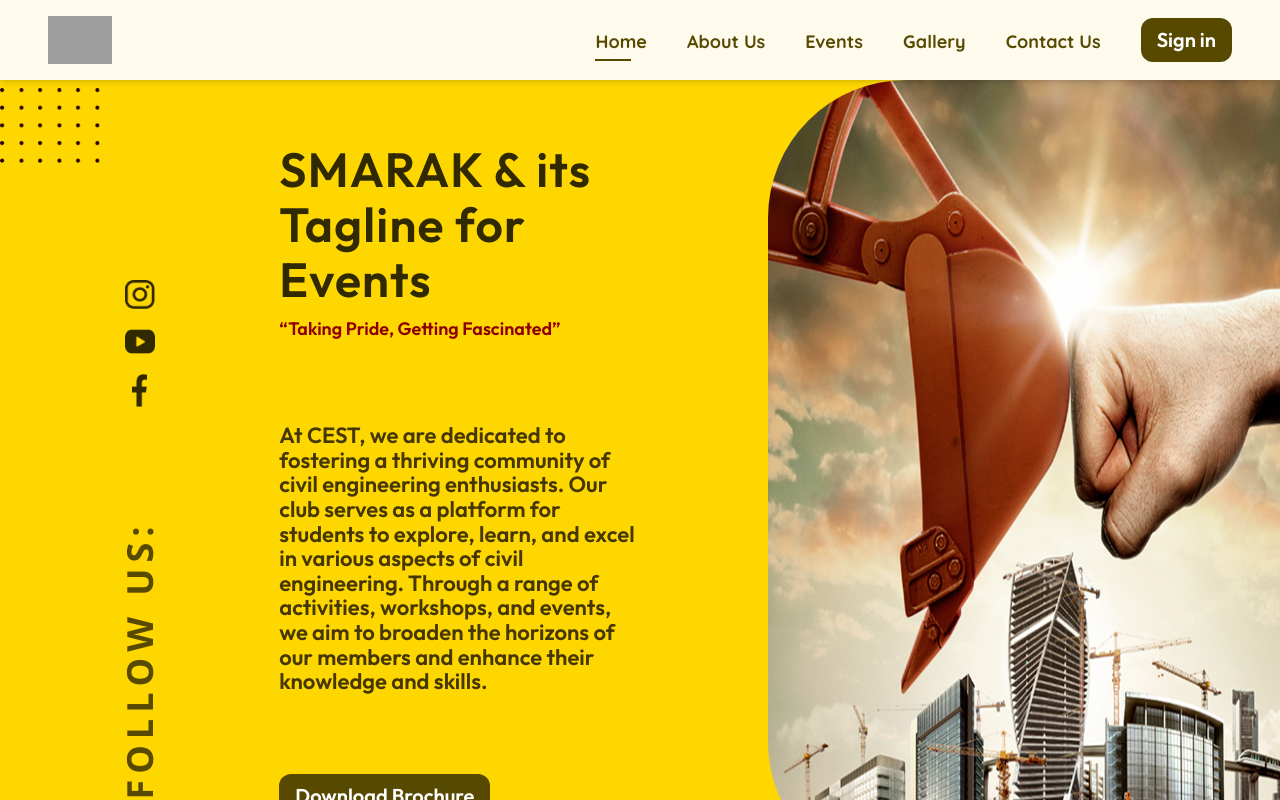
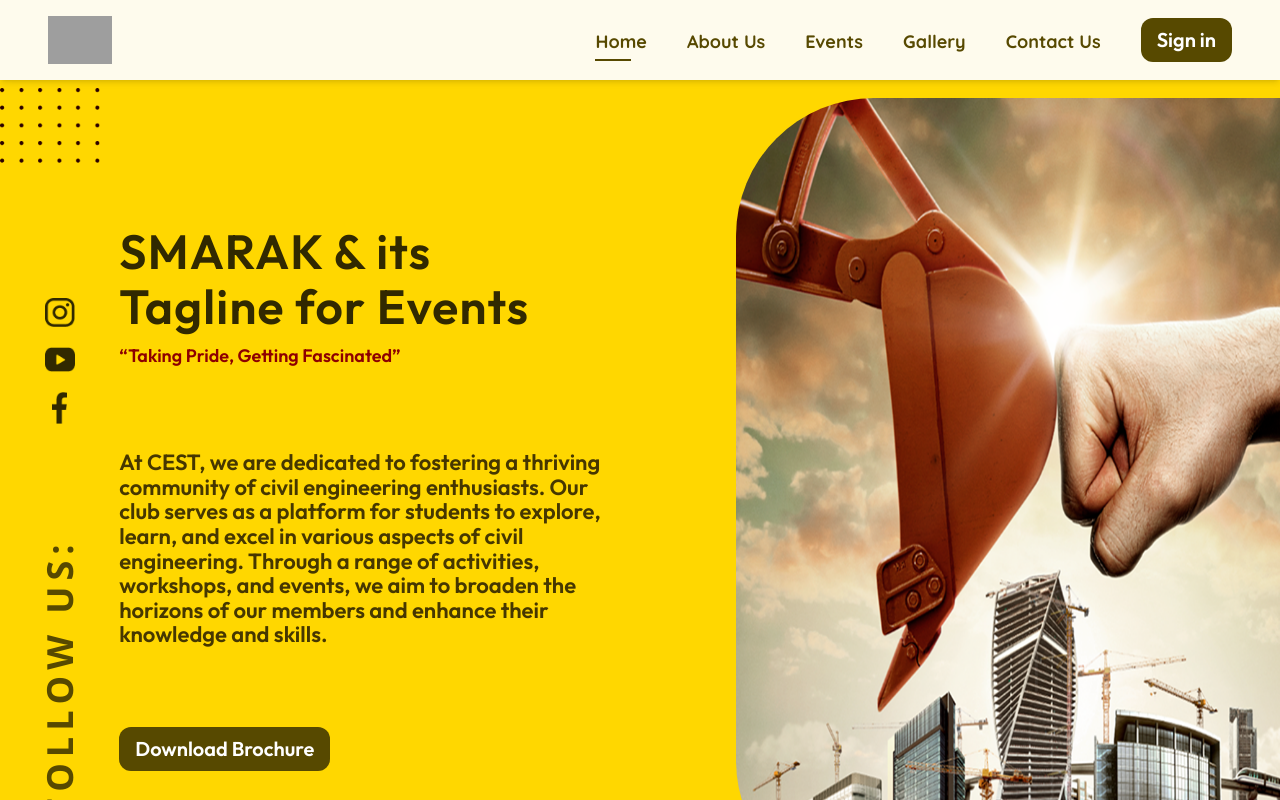
Before and after one commit to Deepaksaini73/project-smarak, a Next.js app: page / in a window 1280 px wide. Shown: the top 800 px of the page. Built offline with nearby package versions, Linux system fonts and the light colour scheme; no server answers; grey boxes are pictures that could not be loaded.

Commit message:
hero section

```diff
--- a/src/app/globals.css
+++ b/src/app/globals.css
@@ -8,6 +8,8 @@
   --breakpoint-xsmd: 390px;
   --breakpoint-smd: 550px;
   --breakpoint-slg: 942px;
+  --breakpoint-xlg: 1150px;
+  --breakpoint-sslg: 890px;
 }
 
 @layer base {
--- a/src/components/home/hero/hero.tsx
+++ b/src/components/home/hero/hero.tsx
@@ -2,7 +2,7 @@ import Image from 'next/image';
 
 export default function Hero() {
   return (
-    <div className="min-h-screen bg-[#FFD700] flex items-center justify-between w-full relative">
+    <div className="min-h-screen bg-[#FFD700] flex sslg:flex-row flex-col  items-center justify-center sslg:justify-between w-full relative">
       <Image
         src={'/images/dots.png'}
         alt="dots"
@@ -10,21 +10,24 @@ export default function Hero() {
         height={100}
         className="absolute top-2 left-0"
       />
-      <Image
+      {/* <Image
         src={'/images/dots.png'}
         alt="dots"
         width={100}
         height={100}
-        className="absolute -bottom-1 left-[820px]"
-      />
-      <div className="flex items-center justify-between w-1/2">
-        <div id="social" className="flex items-center flex-col justify-between min-h-[50dvh]">
+        className="absolute -bottom-1 left-[820px] "
+      /> */}
+      <div className="flex sslg:flex-row flex-row-reverse items-center justify-between  w-full my-36">
+        <div
+          id="social"
+          className="hidden smd:flex sslg:hidden xlg:flex items-center flex-col justify-between min-h-[50dvh] -mr-20 sslg:-ml-20"
+        >
           <div className="flex flex-col items-center justify-center gap-5">
             <Image src={'/images/ig.png'} alt="Instagram" width={30} height={30} className="mx-2" />
             <Image src={'/images/yt.png'} alt="Youtube" width={30} height={30} className="mx-2" />
             <Image src={'/images/fb.png'} alt="Facebook" width={15} height={15} className="mx-2" />
           </div>
-          <div className="mt-10 !h-full ">
+          <div className="mt-10 !h-full">
             <h3
               className="font-opensans rotate-[270deg] font-bold text-4xl text-[#574900] !h-full"
               style={{ letterSpacing: '0.375rem', whiteSpace: 'nowrap' }}
@@ -33,7 +36,7 @@ export default function Hero() {
             </h3>
           </div>
         </div>
-        <div id="middle" className="flex flex-col items-start ">
+        <div id="middle" className="flex flex-col items-start px-5 smd:pl-10 xlg:-ml-10">
           <h1
             className="font-outfit font-semibold text-5xl text-[#312900] tracking-wide"
             style={{ lineHeight: '55px' }}
@@ -44,7 +47,7 @@ export default function Hero() {
             “Taking Pride, Getting Fascinated”
           </p>
           <p
-            className="font-outfit font-semibold text-[22px] text-[#463700] my-20 max-w-[530px] w-full"
+            className="font-outfit font-semibold text-[22px] text-[#463700] my-10 smd:my-20 max-w-[530px] w-full"
             style={{
               lineHeight: '112.33%',
               letterSpacing: '0.00733333px',
@@ -59,14 +62,21 @@ export default function Hero() {
           <button className="button-primary">Download Brochure</button>
         </div>
       </div>
-      <div id="image" className="h-full w-1/2 flex justify-end">
-        <div className="w-[80%] ">
+      <Image
+        src={'/images/hero.png'}
+        alt="Hero"
+        width={500}
+        height={500}
+        className="h-full object-fill object-center w-full sslg:hidden block rounded-t-[100px]"
+      />
+      <div id="image" className="h-full hidden sslg:flex justify-end w-full">
+        <div className="w-[95%] xlg:w-[85%] h-full">
           <Image
             src={'/images/hero.png'}
             alt="Hero"
             width={1000}
             height={1000}
-            className="h-screen object-fit object-center w-full rounded-l-[138px]"
+            className="h-screen object-fill object-center w-full rounded-l-[138px]"
           />
         </div>
       </div>
```
